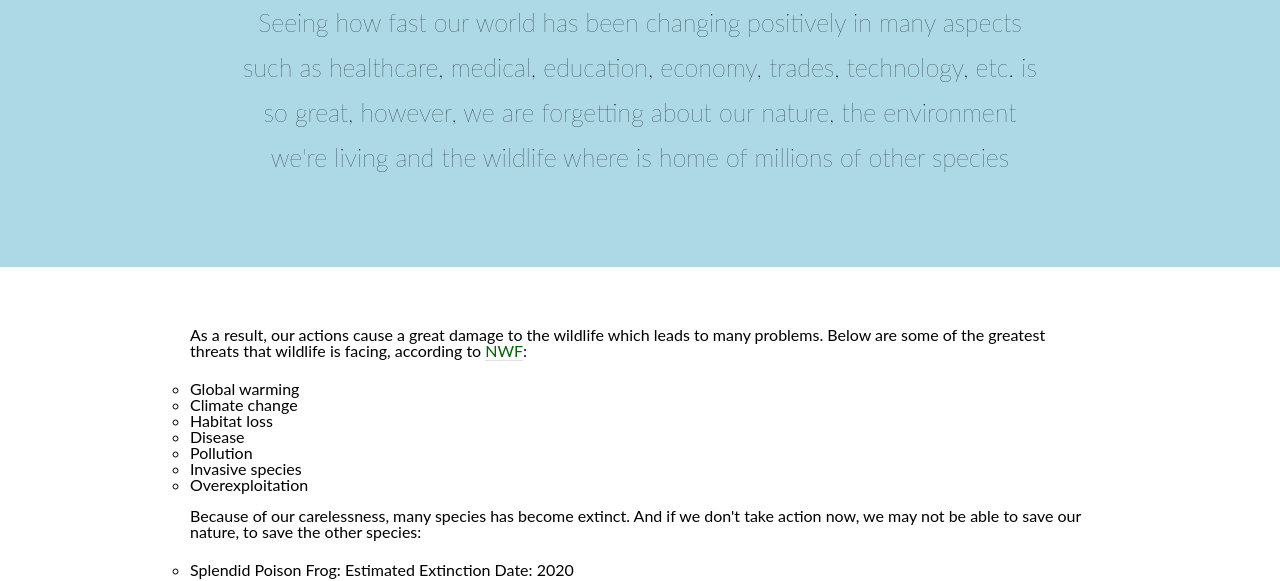
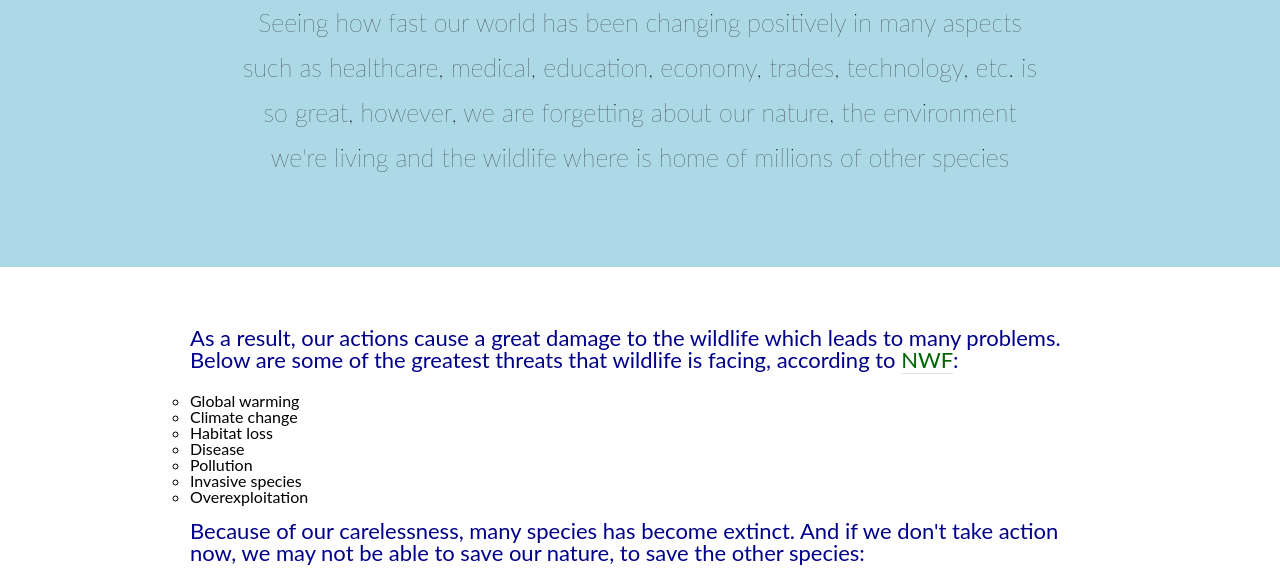
Before and after one commit to duyanh29/CSE134B-HW3, a plain HTML site: page wildlife.html in a window 1280 px wide. Shown: the part 233-814 px from the top of the page. Drawn offline with Linux system fonts and the light colour scheme.

Commit message:
Add files via upload

```diff
--- a/assets/stylesheets/main.css
+++ b/assets/stylesheets/main.css
@@ -229,7 +229,7 @@ p a {
   Home Page
 */
 section h5{
-    text-align: center
+    text-align: center;
 }
 .home {
   color: black;
@@ -346,7 +346,11 @@ table a {
 .wildlife-problem {
   margin-bottom: 35px;
 }
-
+.wl {
+    text-align: left;
+    font-size: 22px;
+    color: darkblue;
+}
 
 .solution {
   list-style: square;
```
